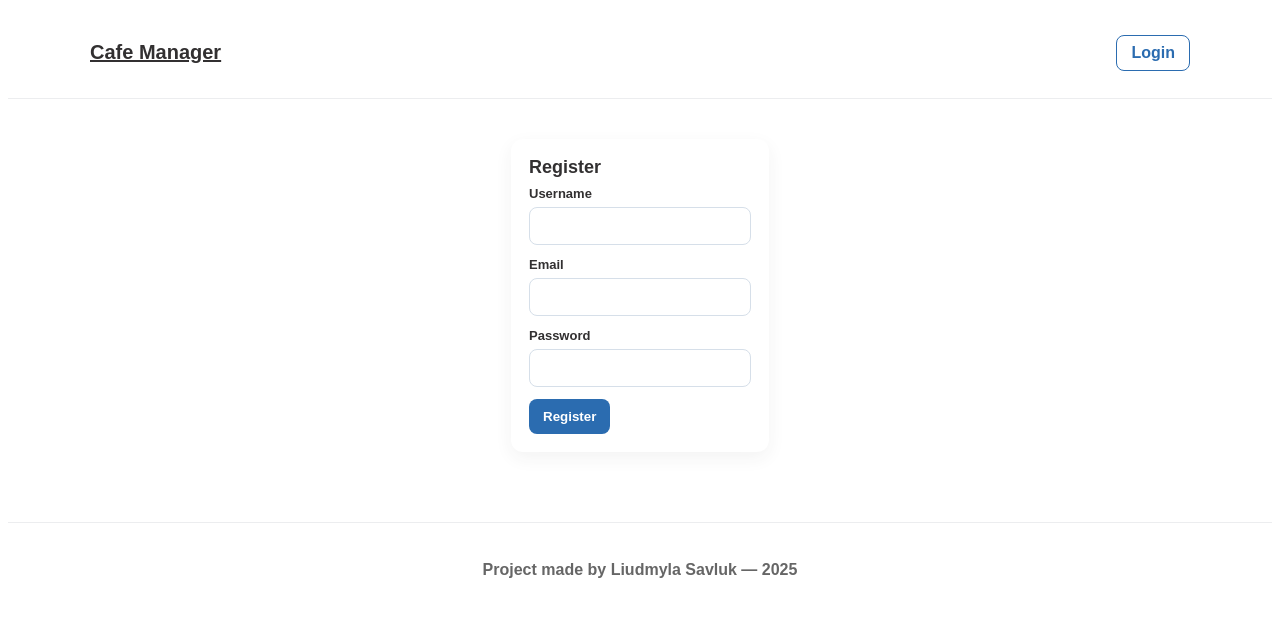
After one commit to light-twighlight/Cafe-Manager, a Django app: template CafeManager/Cafe/templates/register.html in a window 1280 px wide. The commit adds this page. Shown: the top 617 px of the page. Run offline with Django 3.2, Linux system fonts and the light colour scheme; the template is opened without the code that fills it, so the values that code supplies are empty.

Commit message:
add login, register

```diff
--- a/CafeManager/Cafe/static/css/style.css
+++ b/CafeManager/Cafe/static/css/style.css
@@ -26,11 +26,13 @@ li {
     align-items: center;
     justify-content: space-between;
 }
+.header-actions { display:flex; align-items:center; gap:8px; }
 .logo {
     font-size: 20px;
     font-weight: 700;
     color: #333;
 }
+.greeting { font-weight: 600; color: #333; margin-right: 8px; }
 .header-actions .btn {
     display: inline-block;
     padding: 8px 14px;
@@ -132,6 +134,50 @@ li {
     color: #666;
 }
 
+/* Auth form styles */
+.auth-container {
+    display: flex;
+    justify-content: center;
+    padding: 40px 20px;
+}
+.auth-form {
+    max-width: 420px;
+}
+.form-field {
+    display: flex;
+    flex-direction: column;
+    margin-bottom: 12px;
+}
+.form-field label {
+    font-size: 13px;
+    margin-bottom: 6px;
+    font-weight: 600;
+}
+.form-field input {
+    padding: 10px 12px;
+    border-radius: 8px;
+    border: 1px solid #d6dfe9;
+    font-size: 14px;
+}
+.form-actions {
+    margin-top: 8px;
+}
+.form-error {
+    background: #ffeceb;
+    color: #7a1f1f;
+    padding: 10px;
+    border-radius: 6px;
+    margin-bottom: 10px;
+}
+.btn-primary {
+    background: #2b6cb0;
+    color: white;
+    border: none;
+    padding: 10px 14px;
+    border-radius: 8px;
+    cursor: pointer;
+}
+
 /* Responsive */
 @media (max-width: 900px) {
     .main-grid { grid-template-columns: 1fr; }
--- /dev/null
+++ b/CafeManager/Cafe/templates/register.html
@@ -0,0 +1,51 @@
+{% load static %}
+<!DOCTYPE html>
+<html lang="en">
+<head>
+  <meta charset="utf-8">
+  <meta name="viewport" content="width=device-width,initial-scale=1">
+  <title>Register - Cafe Manager</title>
+  <link rel="stylesheet" href="{% static 'css/style.css' %}?v=2">
+</head>
+<body>
+  <header class="site-header">
+    <div class="container header-inner">
+      <h1 class="logo"><a href="/cafe/">Cafe Manager</a></h1>
+      <nav class="header-actions">
+        <a class="btn btn-outline" href="/cafe/login/">Login</a>
+      </nav>
+    </div>
+  </header>
+
+  <main class="container auth-container">
+    <section class="panel">
+      <h2 class="panel-title">Register</h2>
+      <form method="post" class="auth-form">
+        {% csrf_token %}
+        {% if error %}
+          <div class="form-error">{{ error }}</div>
+        {% endif %}
+        <div class="form-field">
+          <label for="id_username">Username</label>
+          <input id="id_username" name="username" type="text" required />
+        </div>
+        <div class="form-field">
+          <label for="id_email">Email</label>
+          <input id="id_email" name="email" type="email" required />
+        </div>
+        <div class="form-field">
+          <label for="id_password">Password</label>
+          <input id="id_password" name="password" type="password" required />
+        </div>
+        <div class="form-actions">
+          <button class="btn btn-primary" type="submit">Register</button>
+        </div>
+      </form>
+    </section>
+  </main>
+
+  <footer class="site-footer">
+    <div class="container footer-inner">Project made by Liudmyla Savluk — 2025</div>
+  </footer>
+</body>
+</html>
--- a/CafeManager/Cafe/urls.py
+++ b/CafeManager/Cafe/urls.py
@@ -13,4 +13,7 @@ urlpatterns = [
     path('api/', include((router.urls, 'api'))),
     path('api/auth/register/', views.RegisterView.as_view(), name='api-register'),
     path('api/auth/login/', views.LoginView.as_view(), name='api-login'),
+    path('login/', views.login_page, name='login'),
+    path('register/', views.register_page, name='register'),
+    path('logout/', views.logout_view, name='logout'),
 ]
```
Also changed, not shown: CafeManager/Cafe/templates/home.html (+7 -2 lines), CafeManager/Cafe/templates/login.html (added, +47 -0 lines), CafeManager/Cafe/views.py (+38 -1 lines), CafeManager/db.sqlite3.
